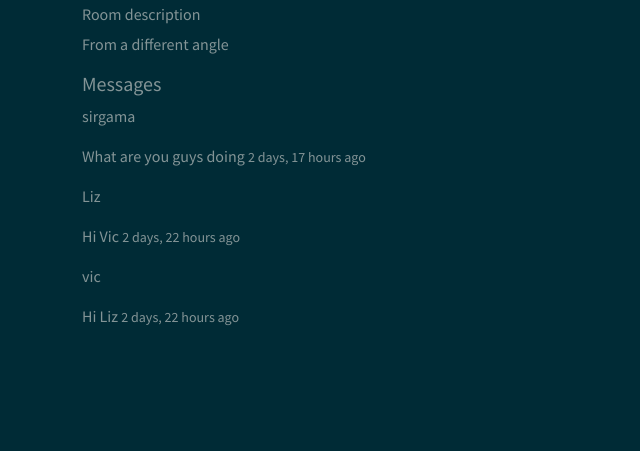
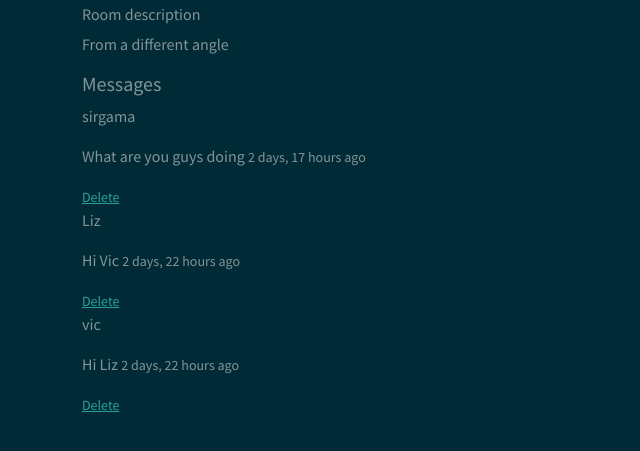
Before and after one commit to sirgama/disqus, a Django app: page /room/3/ in a window 1280 px wide. Shown: the part 181-632 px from the top of the page, without its empty margins (0-640 px from the left). Run offline with Django 4.2, Linux system fonts and the light colour scheme; data comes from the database, SQL or seed files in the repository.

Commit message:
add delete txt link and url path

```diff
--- a/mainapp/templates/mainapp/room.html
+++ b/mainapp/templates/mainapp/room.html
@@ -18,6 +18,7 @@
                     {% for mess in roomchats %}
                         <p>{{mess.user}}    </p>
                         <p>{{mess.body}}  <small>{{mess.created | timesince}} ago</small></p>
+                        <small><a href="{% url 'delete-txt' %}">Delete</a></small>
                     {% endfor %}
                     {% if request.user.is_authenticated %}
                 <div>
--- a/mainapp/urls.py
+++ b/mainapp/urls.py
@@ -9,5 +9,6 @@ urlpatterns = [
     path('new/', views.newroom, name= 'newroom'),
     path('update/<str:pk>/', views.updateRoom, name='update'),
     path('delete/<str:pk>/', views.delete, name='delete'),
+    path('deletemsg/<str:pk>/', views.deleteMessage, name='delete-txt'),
     path('logout/', views.logoutUser, name='logout')
 ]
```
